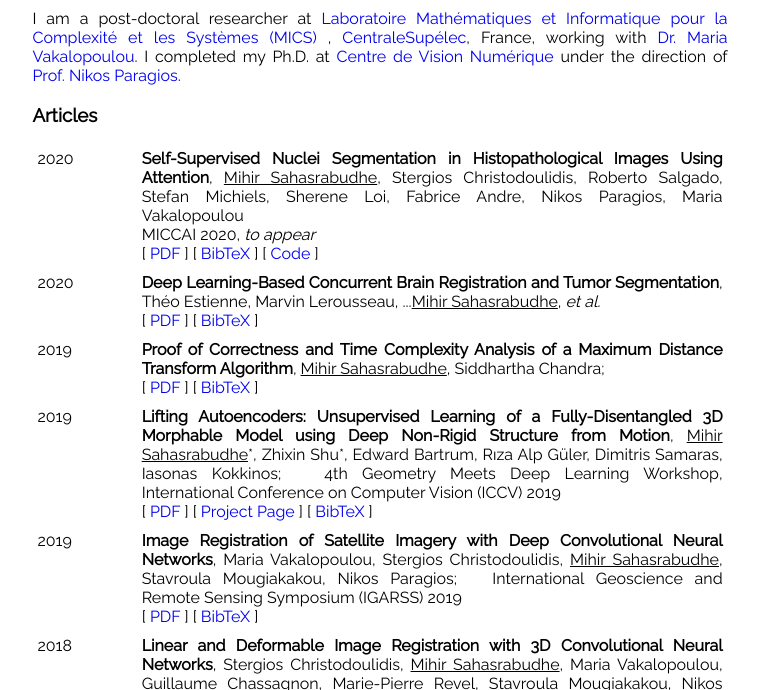
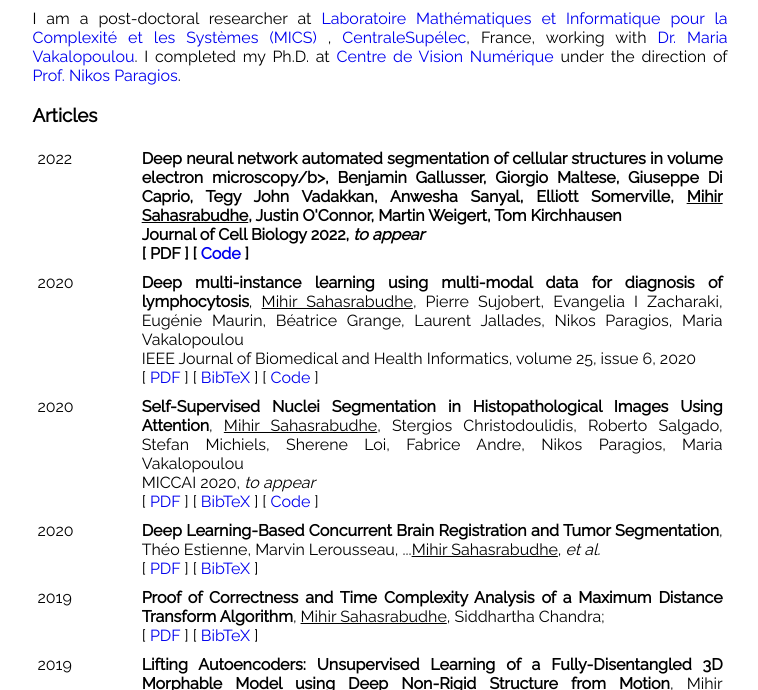
Before and after one commit to msahasrabudhe/msahasrabudhe.github.io, a plain HTML site: page index.html in a window 1280 px wide. Shown: the part 110-800 px from the top of the page, without its empty margins (260-1018 px from the left). Drawn offline with Linux system fonts and the light colour scheme; a web font is replaced by a local one.

Commit message:
ms: added JCB and JBHI papers

```diff
--- a/index.html
+++ b/index.html
@@ -58,6 +58,30 @@ a {
 
            <tr>
             <td style="background-color:white; border-collapse:collapse; padding: 5px; vertical-align: top; width: 15%; border: 0px;">
+            2022
+            </td>
+            <td style="background-color:white; border-collapse:collapse; padding: 5px; vertical-align: top; width: 85%; border: 0px;">
+            <b>Deep neural network automated segmentation of cellular structures in volume electron microscopy/b>,
+            Benjamin Gallusser, Giorgio Maltese, Giuseppe Di Caprio, Tegy John Vadakkan, Anwesha Sanyal, Elliott Somerville, <u>Mihir Sahasrabudhe</u>, Justin O'Connor, Martin Weigert, Tom Kirchhausen<br />
+            Journal of Cell Biology 2022, <i>to appear</i><br />
+            [ PDF ] [ <a href="https://github.com/kirchhausenlab/incasem">Code</a> ]
+            </td>
+           </tr>
+
+           <tr>
+            <td style="background-color:white; border-collapse:collapse; padding: 5px; vertical-align: top; width: 15%; border: 0px;">
+            2020
+            </td>
+            <td style="background-color:white; border-collapse:collapse; padding: 5px; vertical-align: top; width: 85%; border: 0px;">
+            <b>Deep multi-instance learning using multi-modal data for diagnosis of lymphocytosis</b>,
+            <u>Mihir Sahasrabudhe</u>, Pierre Sujobert, Evangelia I Zacharaki, Eugénie Maurin, Béatrice Grange, Laurent Jallades, Nikos Paragios, Maria Vakalopoulou<br />
+            IEEE Journal of Biomedical and Health Informatics, volume 25, issue 6, 2020<br />
+            [ <a href="https://hal.archives-ouvertes.fr/hal-03032875/document">PDF</a> ] [ <a href="bibtex/sahasrabudhe2020self.txt">BibTeX</a> ] [ <a href="https://github.com/msahasrabudhe/lymphoMIL">Code</a> ]
+            </td>
+           </tr>
+
+           <tr>
+            <td style="background-color:white; border-collapse:collapse; padding: 5px; vertical-align: top; width: 15%; border: 0px;">
             2020
             </td>
             <td style="background-color:white; border-collapse:collapse; padding: 5px; vertical-align: top; width: 85%; border: 0px;">
@@ -68,6 +92,7 @@ a {
             </td>
            </tr>
 
+           <tr>
             <td style="background-color:white; border-collapse:collapse; padding: 5px; vertical-align: top; width: 15%; border: 0px;">
             2020
             </td>
@@ -78,6 +103,7 @@ a {
             </td>
            </tr>
 
+           <tr>
             <td style="background-color:white; border-collapse:collapse; padding: 5px; vertical-align: top; width: 15%; border: 0px;">
             2019
             </td>
@@ -88,6 +114,7 @@ a {
             </td>
            </tr>
 
+           <tr>
             <td style="background-color:white; border-collapse:collapse; padding: 5px; vertical-align: top; width: 15%; border: 0px;">
             2019
             </td>
```
